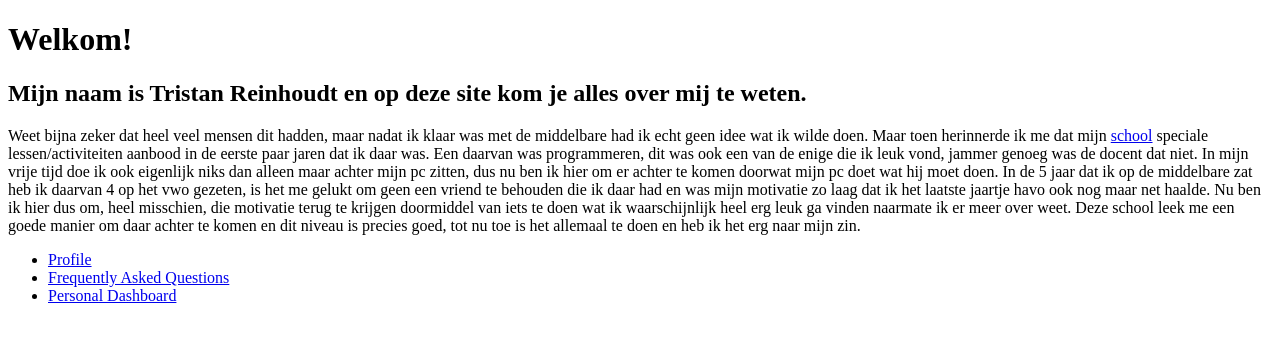
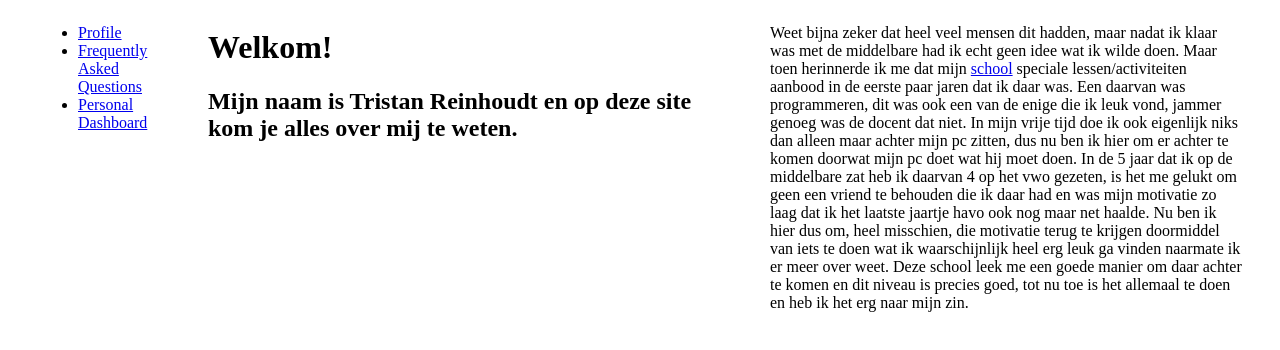
Before and after one commit to Trein03/Trein03.github.io, a plain HTML site: page index.html in a window 1280 px wide. Drawn offline with Linux system fonts and the light colour scheme.

Commit message:
Changed profile
nice

```diff
--- a/index.html
+++ b/index.html
@@ -1,5 +1,37 @@
 <!DOCTYPE html>
-<head>
+<style>
+    .container {
+display: flex;
+}
+
+    .main {
+padding-left: 30px;
+min-width: 75%;
+}
+
+    .nav {
+background-color: white;
+max-width: 25%;
+min-width: 140px;
+flex: 1;
+padding-left: 30px;
+}
+
+    div {
+padding-right: 30px;
+height: 100%;
+width: 100%;
+}
+</style>
+<div class="nav">
+    <ul>
+        <li><a href="profile.html">Profile</a></li>
+        <li><a href="FAQ.html">Frequently Asked Questions</a></li>
+        <li><a href="dashboard.html">Personal Dashboard</a></li>
+    </ul>
+</div>
+<div>
+<head class="main">
     <h1>
      Welkom!
     </h1>
@@ -7,8 +39,10 @@
         Mijn naam is Tristan Reinhoudt en op deze site kom je alles over mij te weten.
     </h2>
 </head>
-<body>
-    <p>
+</div>
+<div>
+<body class="container">
+    <p class="main">
         Weet bijna zeker dat heel veel mensen dit hadden, maar nadat ik klaar was met de middelbare had ik echt geen idee wat ik wilde doen.
         Maar toen herinnerde ik me dat mijn <a href="https://www.scheldemondcollege.nl/">school</a> speciale lessen/activiteiten aanbood in de eerste paar jaren dat ik daar was.
         Een daarvan was programmeren, dit was ook een van de enige die ik leuk vond, jammer genoeg was de docent dat niet.
@@ -17,11 +51,6 @@
         Nu ben ik hier dus om, heel misschien, die motivatie terug te krijgen doormiddel van iets te doen wat ik waarschijnlijk heel erg leuk ga vinden naarmate ik er meer over weet.
         Deze school leek me een goede manier om daar achter te komen en dit niveau is precies goed, tot nu toe is het allemaal te doen en heb ik het erg naar mijn zin.
     </p>
-
 </body>
-    <ul>
-        <li><a href="profile.html">Profile</a></li>
-        <li><a href="FAQ.html">Frequently Asked Questions</a></li>
-        <li><a href="dashboard.html">Personal Dashboard</a></li>
-    </ul>
+</div>
 </html>
```
Also changed, not shown: FAQ.html (+24 -0 lines), dashboard.html (+24 -0 lines), profile.html (+6 -5 lines).
